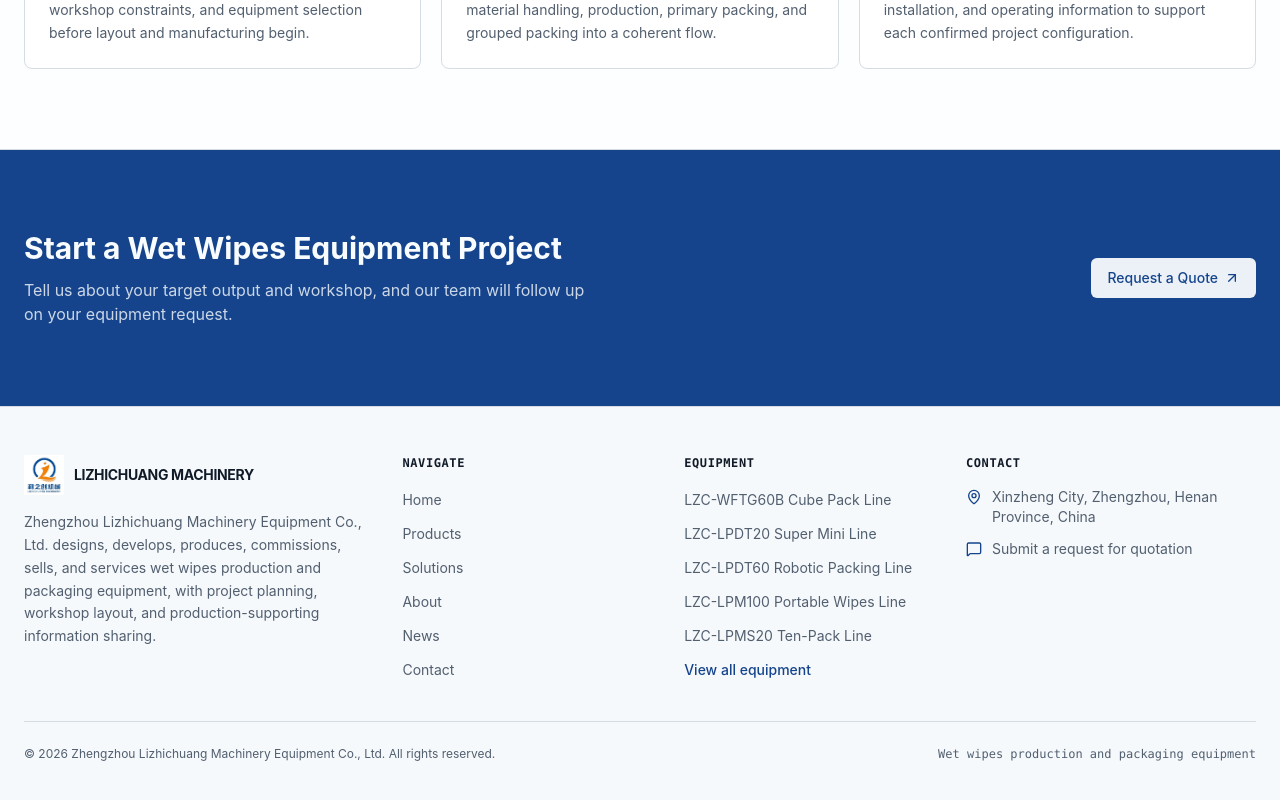
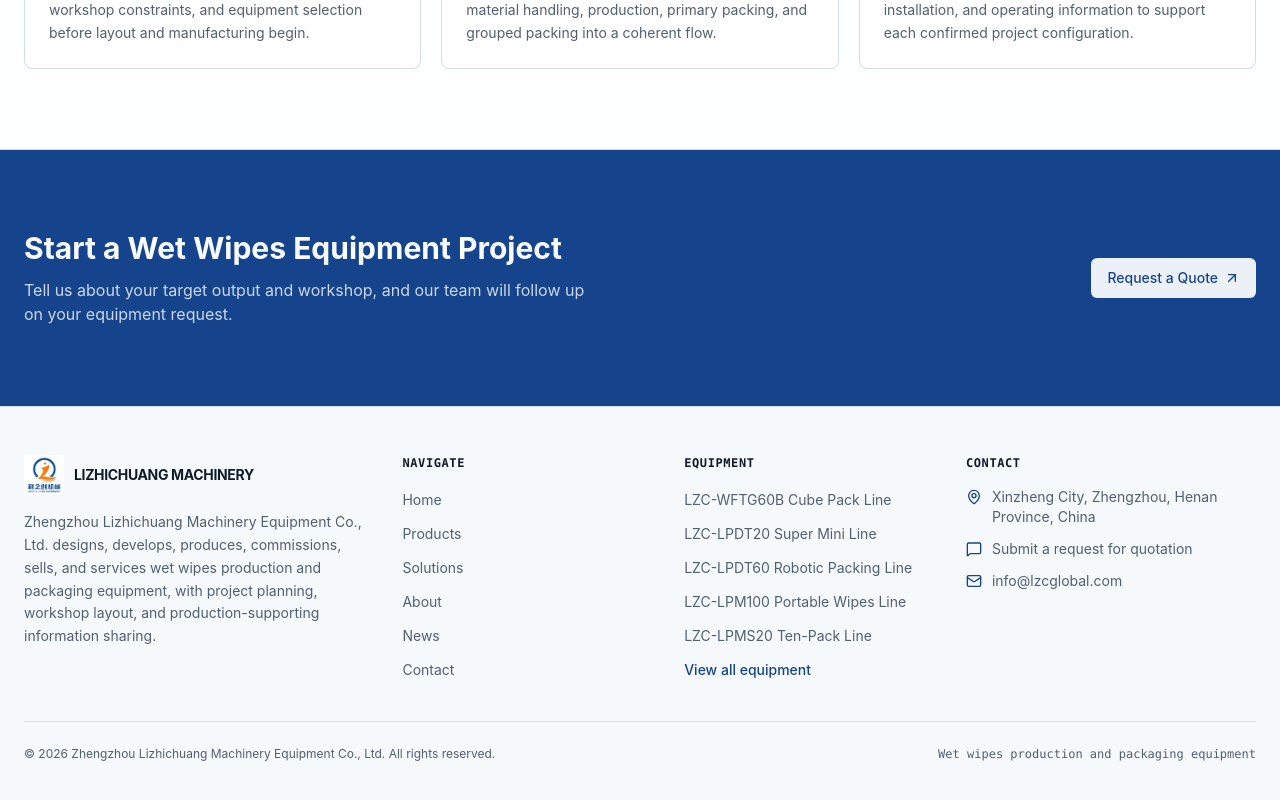
Before and after one commit to luqite-ux/lizhichuangmachinery, a Next.js app: page / in a window 1280 px wide. Shown: the part 3184-3984 px from the top of the page. Built offline with nearby package versions, Linux system fonts and the light colour scheme; no server answers; the database is empty.

Commit message:
feat: publish formal domain contact email

```diff
--- a/app/contact/page.tsx
+++ b/app/contact/page.tsx
@@ -1,5 +1,5 @@
 import type { Metadata } from "next"
-import { MapPin, ClipboardList, Wrench, LifeBuoy } from "lucide-react"
+import { MapPin, ClipboardList, Wrench, LifeBuoy, Mail } from "lucide-react"
 import { RfqForm } from "@/components/rfq-form"
 import { company } from "@/lib/site-data"
 import { fetchProductsData } from "@/lib/products-db"
@@ -45,6 +45,8 @@
               {company.address}
               <br />
               <a className="mt-2 inline-block font-medium text-primary hover:underline" href={`tel:${company.phone.replace(/\s/g, "")}`}>{company.phone}</a>
+              <br />
+              <a className="mt-1 inline-flex items-center gap-1.5 font-medium text-primary hover:underline" href={`mailto:${company.email}`}><Mail className="size-3.5" aria-hidden="true" />{company.email}</a>
             </span>
           </div>
 
--- a/components/site-footer.tsx
+++ b/components/site-footer.tsx
@@ -1,6 +1,6 @@
 import Link from "next/link"
 import Image from "next/image"
-import { MapPin, MessageSquare } from "lucide-react"
+import { Mail, MapPin, MessageSquare } from "lucide-react"
 import { mainNav, company, productNav } from "@/lib/site-data"
 
 export function SiteFooter() {
@@ -88,6 +88,10 @@
                   Submit a request for quotation
                 </Link>
               </li>
+              <li className="flex items-start gap-2.5">
+                <Mail className="mt-0.5 size-4 shrink-0 text-primary" aria-hidden="true" />
+                <a href={`mailto:${company.email}`} className="hover:text-primary">{company.email}</a>
+              </li>
             </ul>
           </div>
         </div>
--- a/lib/site-data.ts
+++ b/lib/site-data.ts
@@ -8,6 +8,7 @@
   locationLine: "Xinzheng City, Zhengzhou, Henan Province, China",
   address: "300 meters west of the intersection of Zijing Shan South Road and Qinggong Road, heading north, Guodian Town, Xinzheng City, Zhengzhou, Henan Province, China",
   phone: "+86 185 5981 2218",
+  email: "info@lzcglobal.com",
 }
 
 export const mainNav = [
```
